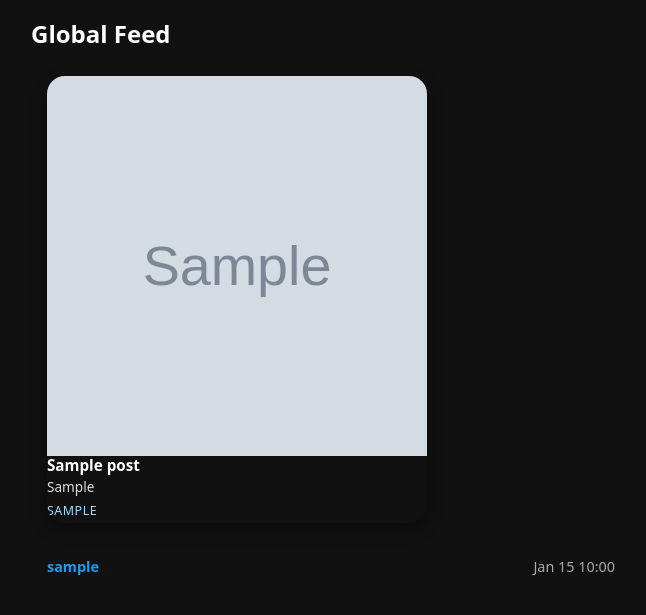
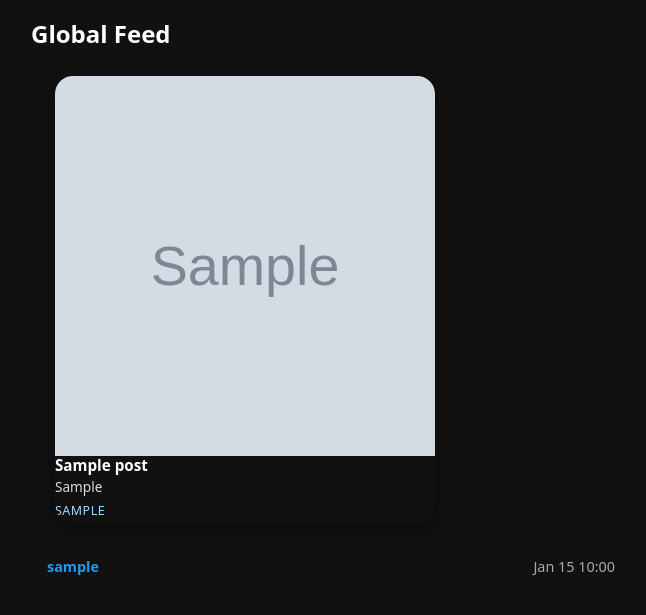
Before and after one commit to dygitalgraffiti/earshot-app, a Flask app: page / in a window 1280 px wide. Shown: the part 54-669 px from the top of the page, without its empty margins (309-955 px from the left). Run offline with Flask 3, Linux system fonts and the light colour scheme; tables that the repository leaves empty hold one stand-in row (values such as "Sample post"); grey boxes marked "Sample" are stand-in pictures; some libraries are stand-ins or nearby versions.

Commit message:
Update style.css

```diff
--- a/static/style.css
+++ b/static/style.css
@@ -475,3 +475,36 @@
   margin-right: auto;
   margin-left: 1.5rem;
 }
+/* WIDER CARDS + TEXT WRAP */
+.music-card {
+  max-width: 380px !important;
+  width: calc(100% - 2rem) !important;
+  margin: 1.5rem 1rem !important;
+}
+
+/* FORCE TEXT WRAP */
+.title,
+.artist,
+.platform,
+.domain {
+  white-space: normal !important;
+  word-wrap: break-word !important;
+  overflow-wrap: break-word !important;
+  overflow: visible !important;
+}
+
+/* ALTERNATING SIDES */
+.music-card.mine {
+  margin-left: auto !important;
+  margin-right: 1.5rem !important;
+}
+
+.music-card.theirs {
+  margin-right: auto !important;
+  margin-left: 1.5rem !important;
+}
+
+/* MORE PADDING */
+.card-info {
+  padding: 1rem 1.2rem !important;
+}
```
